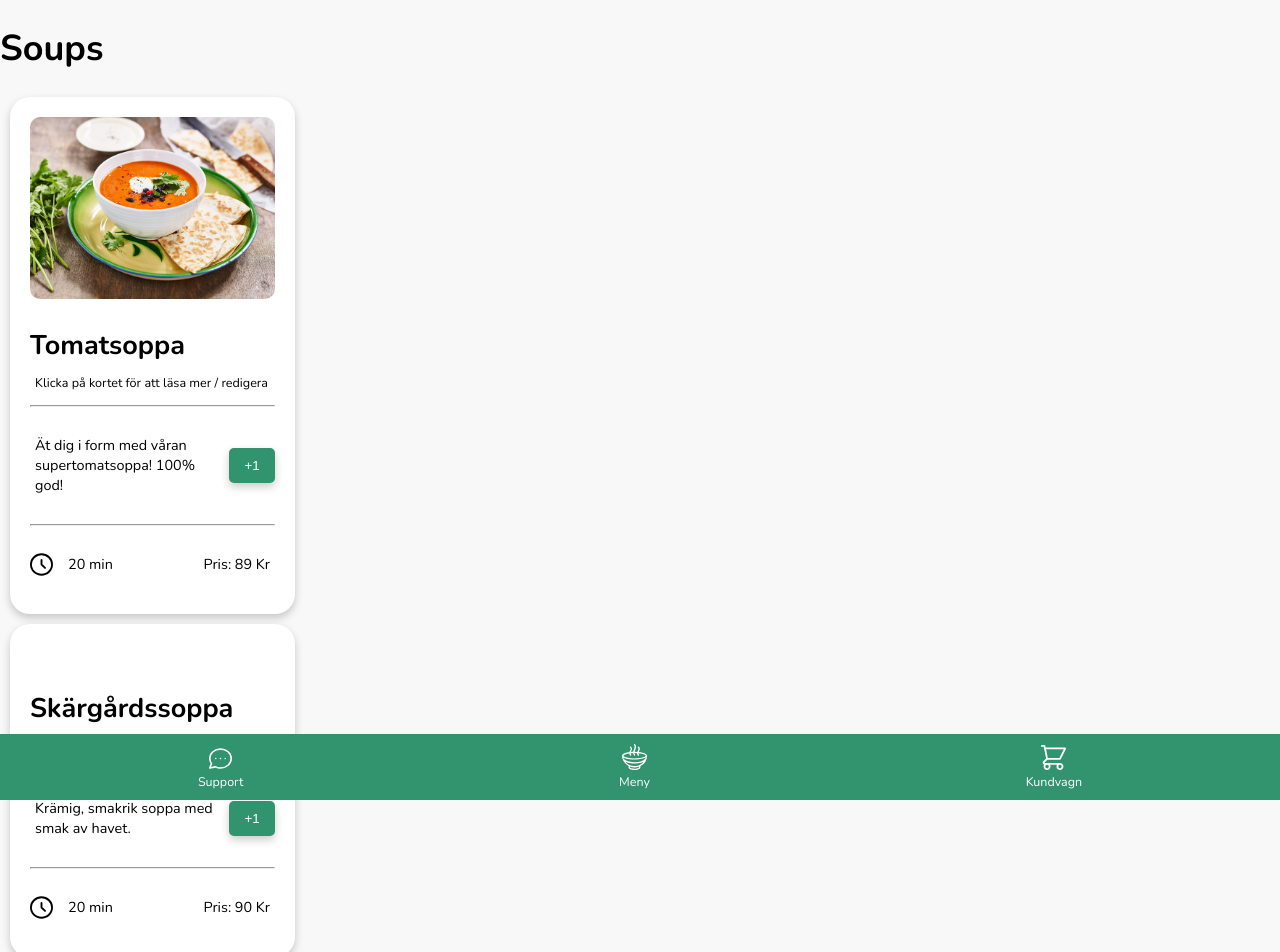
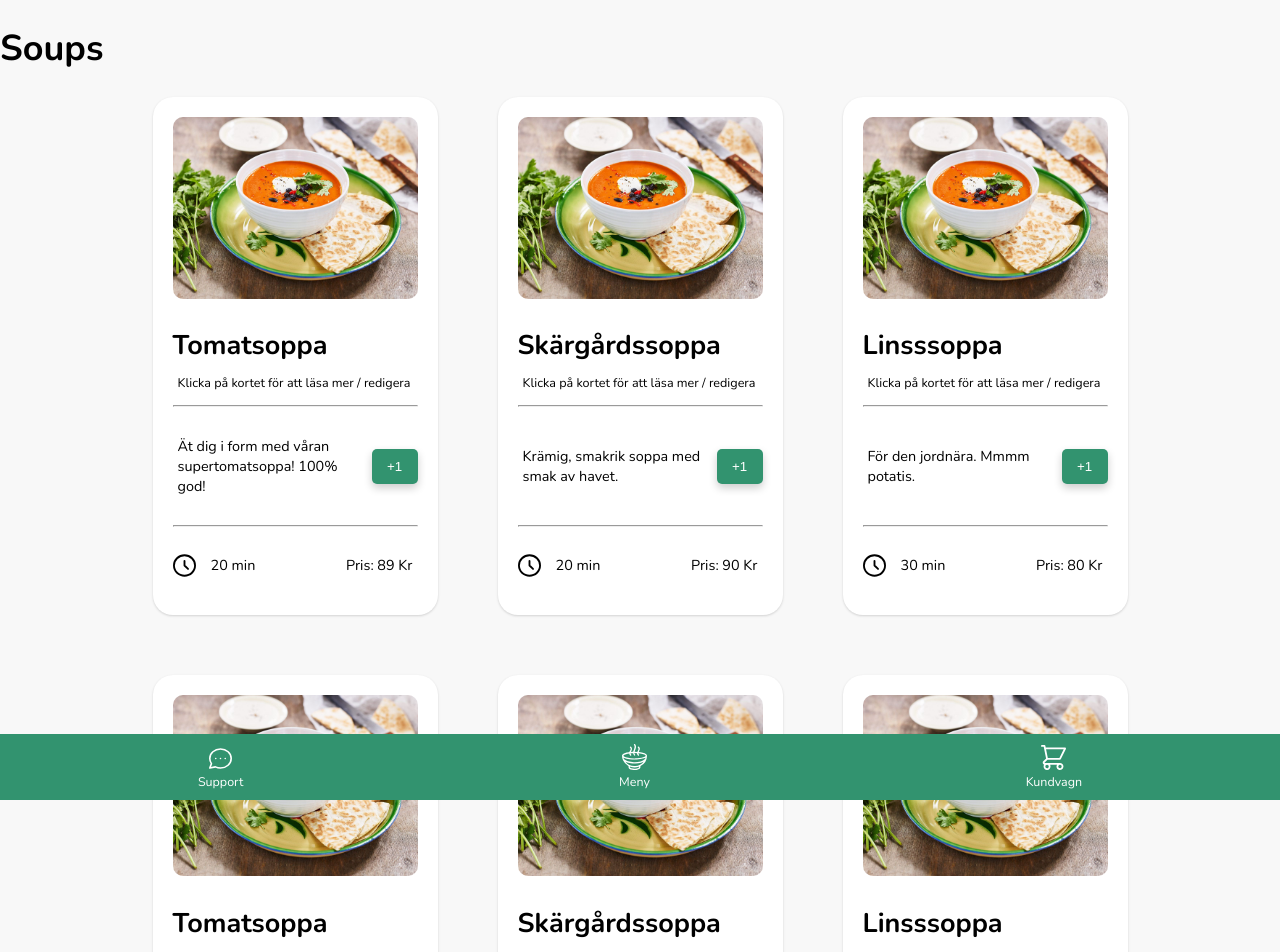
Before and after one commit to martin-linden/SouperHealthy, an Angular app: page / in a window 1280 px wide. Shown: the top 952 px of the page. Built offline with nearby package versions, Linux system fonts and the light colour scheme.

Commit message:
grid layout on soup cards done

```diff
--- a/src/app/components/soup-card/soup-card.component.html
+++ b/src/app/components/soup-card/soup-card.component.html
@@ -1,8 +1,9 @@
 <h1>Soups</h1>
 <!-- <input type="text" [value]="inputValue"> -->
-
-<div *ngIf="soups">
-    <div *ngFor="let soup of soups">
-        <app-test [soup]="soup"></app-test>
+<div class="card-container">
+    <div class="card-grid-container" *ngIf="soups">
+        <div *ngFor="let soup of soups">
+            <app-test [soup]="soup"></app-test>
+        </div>
     </div>
 </div>
--- a/src/app/components/soup-card/soup-card.component.scss
+++ b/src/app/components/soup-card/soup-card.component.scss
@@ -1,11 +1,18 @@
 
-.container{
-    display: grid;
-
+.card-container{
+    display: flex;
+justify-content: space-around;
 
 }
 
-.test{
-    padding: 25px;
-    grid-template-rows: 3;
+.card-grid-container{
+    display: grid;
+    grid-gap: 60px;
+    grid-template-columns: repeat(3,minmax(0,1fr));
+     @media (max-width: 1060px) {
+        grid-template-columns: repeat(2,minmax(0,1fr));
+        }
+     @media (max-width: 700px) {
+        grid-template-columns: repeat(1,minmax(0,1fr));
+        }
 }
--- a/src/app/components/soup-card/soup-card.component.ts
+++ b/src/app/components/soup-card/soup-card.component.ts
@@ -21,17 +21,62 @@ export class SoupCardComponent implements OnInit {
       price: 89,
     },
     {
+      img: '../../../assets/images/soups/tomato-soup.jpg',
       name: 'Skärgårdssoppa',
       text: 'Krämig, smakrik soppa med smak av havet.',
       minutes: 20,
       price: 90,
     },
     {
-      name: 'Potatis- och purjolökssoppa',
+      img: '../../../assets/images/soups/tomato-soup.jpg',
+      name: 'Linsssoppa',
       text: 'För den jordnära. Mmmm potatis.',
       minutes: 30,
       price: 80,
-    }
+    },
+    {
+      img: '../../../assets/images/soups/tomato-soup.jpg',
+      name: 'Tomatsoppa',
+      text: 'Ät dig i form med våran supertomatsoppa! 100% god!',
+      minutes: 20,
+      price: 89,
+    },
+    {
+      img: '../../../assets/images/soups/tomato-soup.jpg',
+      name: 'Skärgårdssoppa',
+      text: 'Krämig, smakrik soppa med smak av havet.',
+      minutes: 20,
+      price: 90,
+    },
+    {
+      img: '../../../assets/images/soups/tomato-soup.jpg',
+      name: 'Linsssoppa',
+      text: 'För den jordnära. Mmmm potatis.',
+      minutes: 30,
+      price: 80,
+    },
+    {
+      img: '../../../assets/images/soups/tomato-soup.jpg',
+      name: 'Tomatsoppa',
+      text: 'Ät dig i form med våran supertomatsoppa! 100% god!',
+      minutes: 20,
+      price: 89,
+    },
+    {
+      img: '../../../assets/images/soups/tomato-soup.jpg',
+      name: 'Skärgårdssoppa',
+      text: 'Krämig, smakrik soppa med smak av havet.',
+      minutes: 20,
+      price: 90,
+    },
+    {
+      img: '../../../assets/images/soups/tomato-soup.jpg',
+      name: 'Linsssoppa',
+      text: 'För den jordnära. Mmmm potatis.',
+      minutes: 30,
+      price: 80,
+    },
+
     ]
 
     /*  this.soups = ["tomato", "carlic", "potato"] */
--- a/src/app/components/test/test.component.scss
+++ b/src/app/components/test/test.component.scss
@@ -1,11 +1,16 @@
 .card-wrapper{
     background: #fff;
     max-width: 245px;
-    /* height: 347px;; */
+    min-width: 245px;
+    /* min-height: 517px; */
     padding: 20px;
     border-radius: 20px;;
-    margin: 10px;
-    box-shadow: 0 4px 8px 0 rgba(0,0,0,0.2);
+    box-shadow: 0 1px 3px 0 rgba(0,0,0,0.1), 0 1px 2px 0 rgba(0,0,0,0.06);
+    transition: 0.3s ease-in-out;
+    &:hover{
+        box-shadow: 0 10px 15px -3px rgba(0,0,0,0.1), 0 4px 6px -2px rgba(0,0,0,0.05);
+
+    }
 
     .soup-img{
     max-width: 100%;
@@ -27,6 +32,8 @@
     .text-button-wrapper{
         display: flex;
         align-items: center;
+        min-height: 100px;
+        max-height: 100px;
 
         p{
             width: 80%;
```
